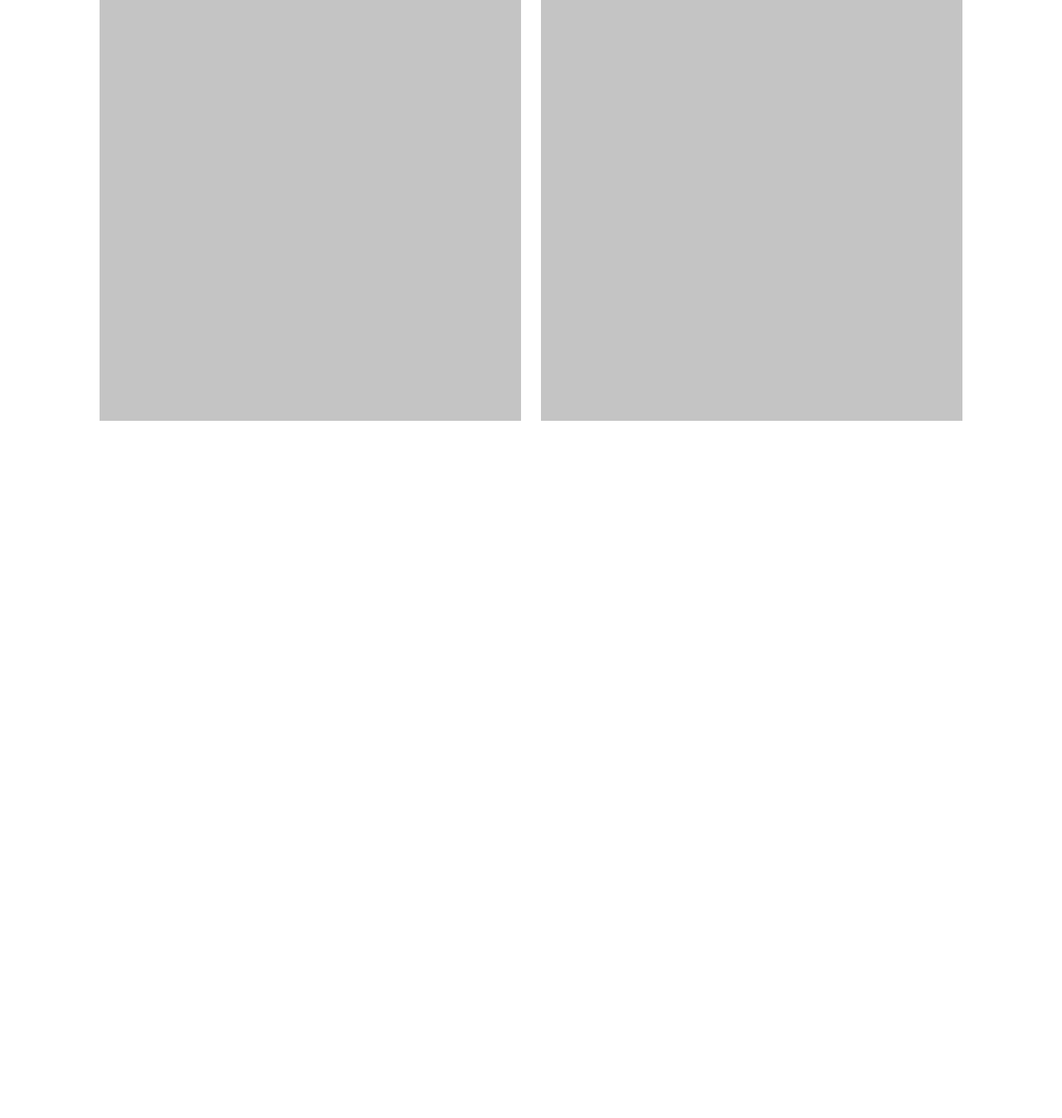
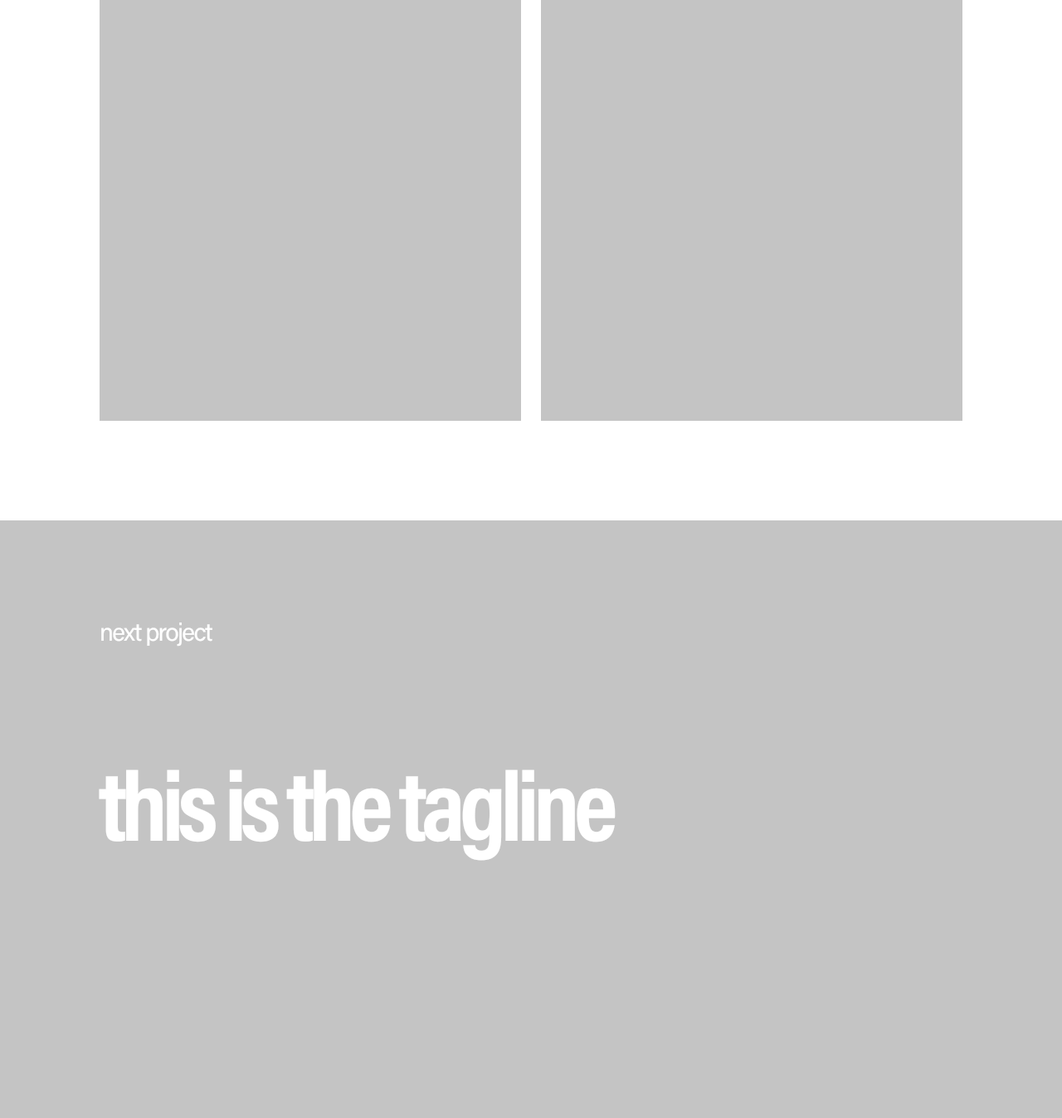
Before and after one commit to Sabuhi0/Point-Pixels, a PHP site: page /public/worksDescription/askerov.html in a window 1280 px wide. Shown: the part 5119-6466 px from the top of the page at 83% size. Before the commit the page ends 5626 px from the top, so only its background shows below. Run offline with PHP 8.4, Linux system fonts and the light colour scheme; some libraries are stand-ins or nearby versions.

Commit message:
Add works description footer section

```diff
--- a/public/worksDescription/askerov.html
+++ b/public/worksDescription/askerov.html
@@ -118,12 +118,17 @@
         <!-- Project Info End -->
 
         <footer>
-            <div class="row footer-info">
-                <div class="col-md-12 next-info">
-                    <a href="">
-
-                    </a>
-                </div>
+            <div class="footer-info">
+                <a href="">
+                    <div class="pp-container">
+                        <div class="row">
+                            <div class="col-md-12 next-info">
+                                <h1>next project</h1>
+                                <strong>this is the tagline</strong>
+                            </div>
+                        </div>
+                    </div>
+                </a>
             </div>
         </footer>
     </div>
--- a/src/assets/css/main.css
+++ b/src/assets/css/main.css
@@ -971,6 +971,26 @@ body {
   letter-spacing: -0.06em;
 }
 
+.works-template .footer-info {
+  background-color: #C4C4C4;
+  height: 720px;
+  margin-top: 120px;
+}
+
+.works-template .footer-info .next-info h1 {
+  font-family: 'Acumin-Pro-Light';
+  font-size: 30px;
+  letter-spacing: -0.06em;
+  color: #ffffff;
+  padding-bottom: 90px;
+}
+
+.works-template .footer-info .next-info strong {
+  font-size: 120px;
+  letter-spacing: -0.06em;
+  color: #FFFFFF;
+}
+
 @media only screen and (min-width: 1920px) {
   .pp-contact {
     padding: 87px 120px 0 120px !important;
--- a/src/assets/sass/pages/_works.scss
+++ b/src/assets/sass/pages/_works.scss
@@ -540,4 +540,23 @@
             letter-spacing: -0.06em;
         }
     }
+    .footer-info {
+        background-color: #C4C4C4;
+        height: 720px;
+        margin-top: $main-measurement;
+        .next-info {
+            h1 {
+                font-family: 'Acumin-Pro-Light';
+                font-size: 30px;
+                letter-spacing: -0.06em;
+                color: #ffffff;
+                padding-bottom: 90px;
+            }
+            strong {
+                font-size: 120px;
+                letter-spacing: -0.06em;
+                color: #FFFFFF;
+            }
+        }
+    }
 }
```
